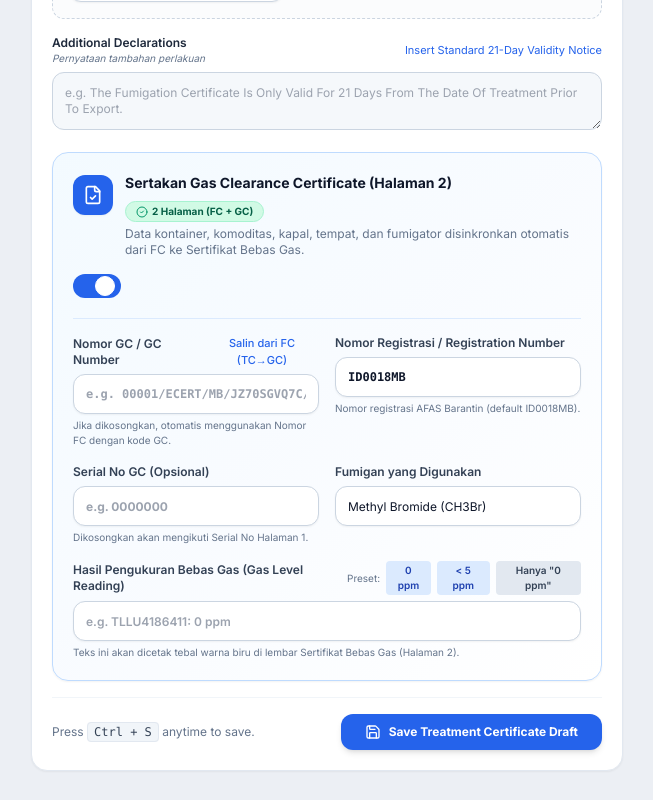
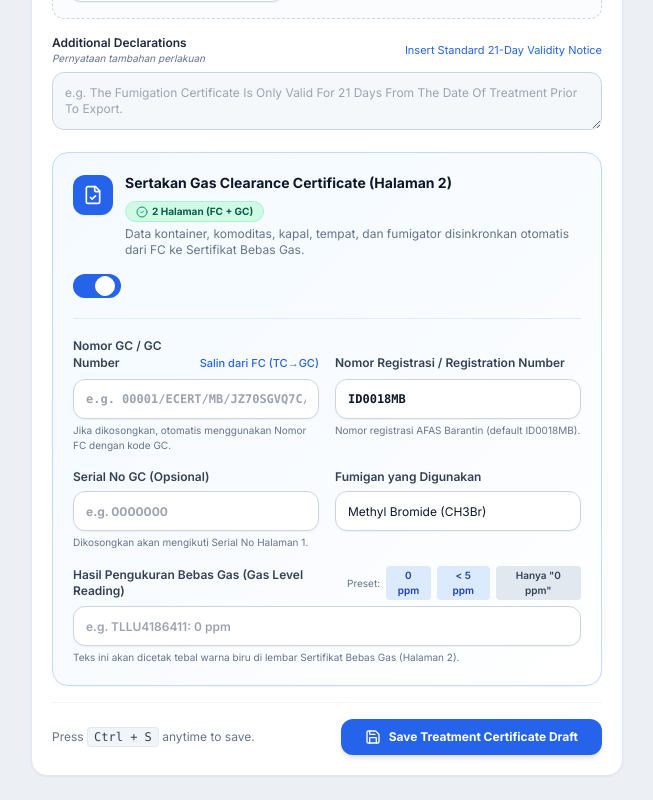
Before and after one commit to hayzxc/Draft-3.0, a Next.js app: page /treatment/new in a window 1280 px wide. Shown: the part 3130-3930 px from the top of the page, without its empty margins (1-654 px from the left). Built offline with nearby package versions, Linux system fonts and the light colour scheme; no server answers; the database is empty; what @react-pdf/renderer would draw is missing.

Commit message:
style: align GC Certificate Number and Registration Number form inputs

```diff
--- a/components/treatment/TreatmentForm.tsx
+++ b/components/treatment/TreatmentForm.tsx
@@ -1397,10 +1397,10 @@ const TreatmentFormComponent: React.FC<TreatmentFormProps> = ({
               {/* 2-Column Symmetrical Grid */}
               <div className="grid grid-cols-1 sm:grid-cols-2 gap-4">
                 <div>
-                  <div className="flex items-center justify-between mb-1.5">
+                  <div className="flex items-end justify-between gap-2 min-h-[38px] mb-1.5">
                     <label
                       htmlFor="gcCertificateNumber"
-                      className="block text-xs font-semibold text-slate-700 dark:text-slate-300"
+                      className="block text-xs font-semibold text-slate-700 dark:text-slate-300 leading-snug pb-0.5"
                     >
                       Nomor GC / GC Number
                     </label>
@@ -1415,7 +1415,7 @@ const TreatmentFormComponent: React.FC<TreatmentFormProps> = ({
                           typewriterAudio.playKeyClick();
                         }
                       }}
-                      className="text-[11px] font-medium text-blue-600 hover:text-blue-700 dark:text-blue-400 hover:underline cursor-pointer"
+                      className="text-[11px] font-medium text-blue-600 hover:text-blue-700 dark:text-blue-400 hover:underline cursor-pointer shrink-0 pb-0.5 leading-snug"
                       title="Salin dari Certificate Number (ubah TC -> GC)"
                     >
                       Salin dari FC (TC→GC)
@@ -1438,12 +1438,14 @@ const TreatmentFormComponent: React.FC<TreatmentFormProps> = ({
                 </div>
 
                 <div>
-                  <label
-                    htmlFor="gcRegistrationNumber"
-                    className="block text-xs font-semibold text-slate-700 dark:text-slate-300 mb-1.5"
-                  >
-                    Nomor Registrasi / Registration Number
-                  </label>
+                  <div className="flex items-end min-h-[38px] mb-1.5">
+                    <label
+                      htmlFor="gcRegistrationNumber"
+                      className="block text-xs font-semibold text-slate-700 dark:text-slate-300 leading-snug pb-0.5"
+                    >
+                      Nomor Registrasi / Registration Number
+                    </label>
+                  </div>
                   <input
                     id="gcRegistrationNumber"
                     type="text"
```
